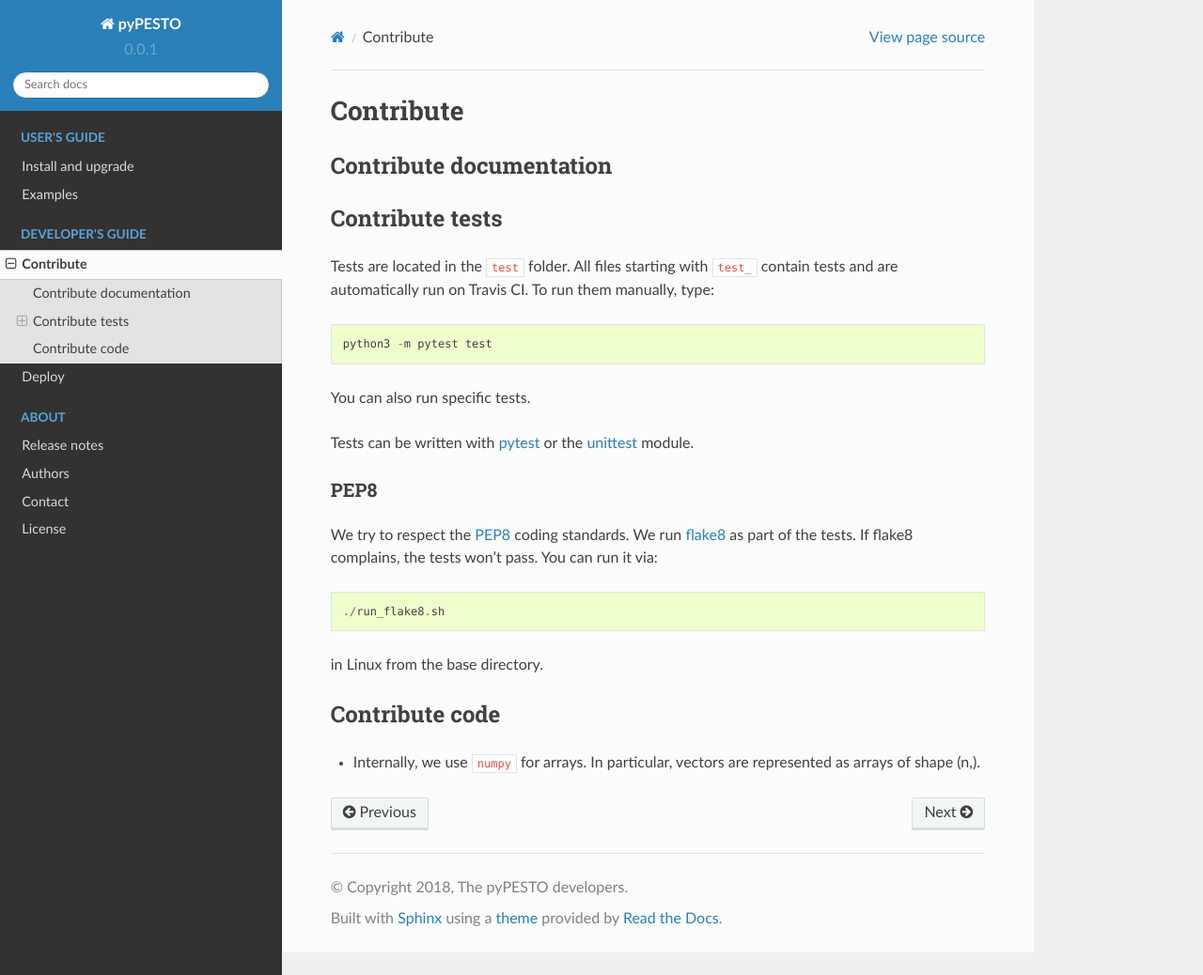
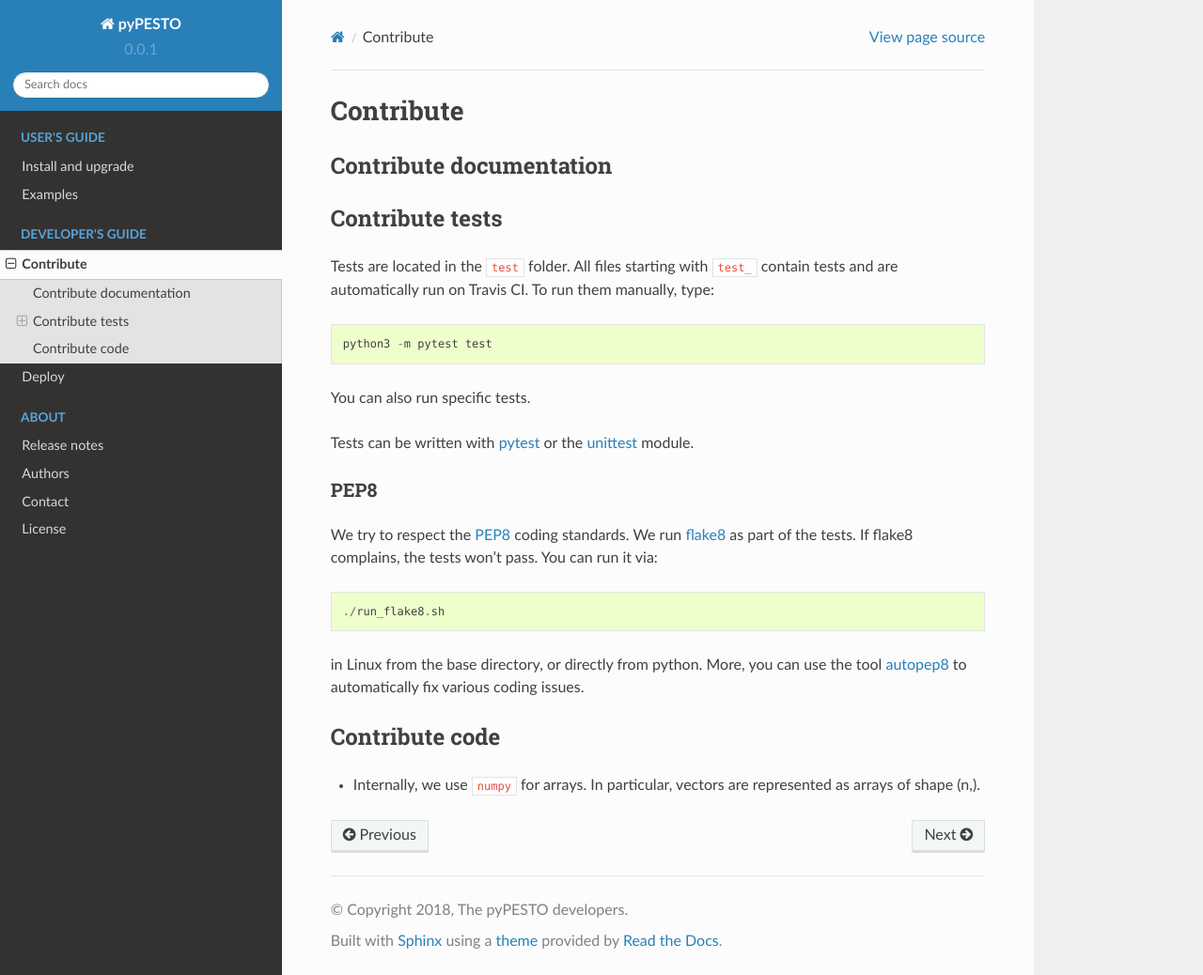
Before and after one commit to ICB-DCM/pyPESTO, a Sphinx documentation site: the page built from doc/contribute.rst, in a window 1280 px wide and 1038 px high. Shown: the whole window at 94% size. Built offline with Sphinx 7.4.7 and the Read the Docs theme 2.0.0, drawn with Linux system fonts in a browser that asks for light colours.

Commit message:
extend contribute doc

```diff
--- a/doc/contribute.rst
+++ b/doc/contribute.rst
@@ -30,7 +30,9 @@ tests. If flake8 complains, the tests won't pass. You can run it via::
 
     ./run_flake8.sh
 
-in Linux from the base directory.
+in Linux from the base directory, or directly from python. More, you can use
+the tool `autopep8 <https://pypi.org/project/autopep8>`_ to automatically
+fix various coding issues.
 
 
 Contribute code
```
